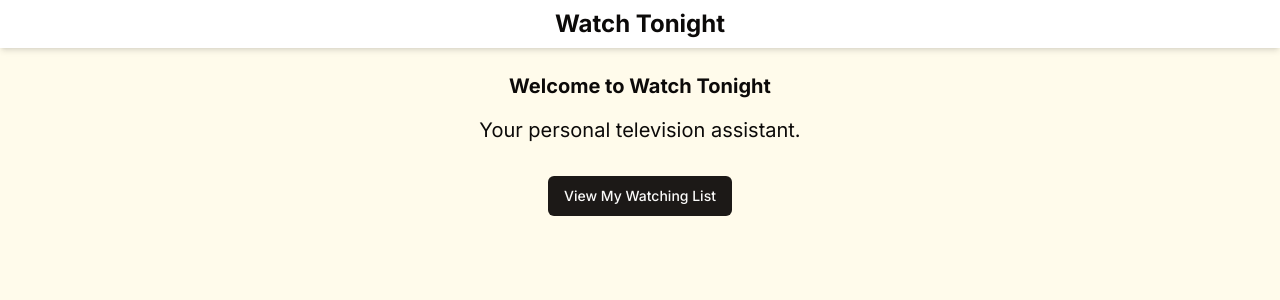
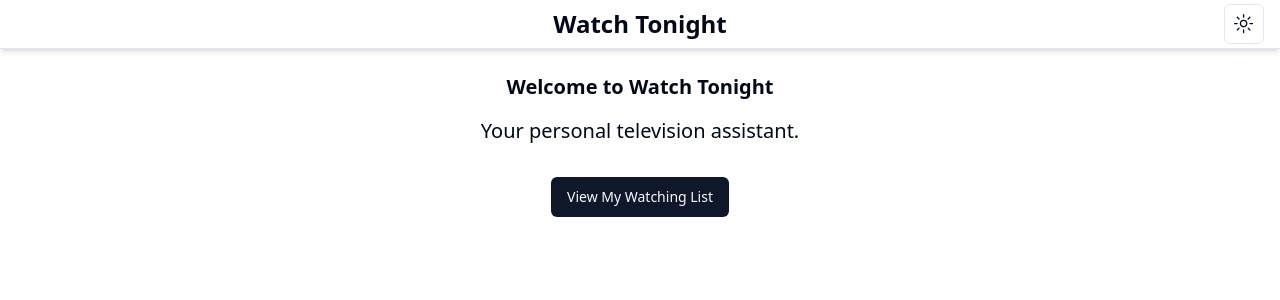
Before and after one commit to keithmancuso/tv-gpt, a Next.js app: page / in a window 1280 px wide. Shown: the top 300 px of the page. Built offline with nearby package versions, Linux system fonts and the light colour scheme.

Commit message:
dark mode

```diff
--- a/app/globals.css
+++ b/app/globals.css
@@ -5,53 +5,52 @@
 @layer base {
   :root {
     --background: 0 0% 100%;
-    --foreground: 20 14.3% 4.1%;
+    --foreground: 222.2 84% 4.9%;
     --card: 0 0% 100%;
-    --card-foreground: 20 14.3% 4.1%;
+    --card-foreground: 222.2 84% 4.9%;
     --popover: 0 0% 100%;
-    --popover-foreground: 20 14.3% 4.1%;
-    --primary: 24 9.8% 10%;
-    --primary-foreground: 60 9.1% 97.8%;
-    --secondary: 60 4.8% 95.9%;
-    --secondary-foreground: 24 9.8% 10%;
-    --muted: 60 4.8% 95.9%;
-    --muted-foreground: 25 5.3% 44.7%;
-    --accent: 60 4.8% 95.9%;
-    --accent-foreground: 24 9.8% 10%;
+    --popover-foreground: 222.2 84% 4.9%;
+    --primary: 222.2 47.4% 11.2%;
+    --primary-foreground: 210 40% 98%;
+    --secondary: 210 40% 96.1%;
+    --secondary-foreground: 222.2 47.4% 11.2%;
+    --muted: 210 40% 96.1%;
+    --muted-foreground: 215.4 16.3% 46.9%;
+    --accent: 210 40% 96.1%;
+    --accent-foreground: 222.2 47.4% 11.2%;
     --destructive: 0 84.2% 60.2%;
-    --destructive-foreground: 60 9.1% 97.8%;
-    --border: 20 5.9% 90%;
-    --input: 20 5.9% 90%;
-    --ring: 20 14.3% 4.1%;
+    --destructive-foreground: 210 40% 98%;
+    --border: 214.3 31.8% 91.4%;
+    --input: 214.3 31.8% 91.4%;
+    --ring: 222.2 84% 4.9%;
     --radius: 0.5rem;
     --chart-1: 12 76% 61%;
     --chart-2: 173 58% 39%;
     --chart-3: 197 37% 24%;
     --chart-4: 43 74% 66%;
-    --font-sans: 'Inter', sans-serif;
     --chart-5: 27 87% 67%;
   }
 
   .dark {
-    --background: 20 14.3% 4.1%;
-    --foreground: 60 9.1% 97.8%;
-    --card: 20 14.3% 4.1%;
-    --card-foreground: 60 9.1% 97.8%;
-    --popover: 20 14.3% 4.1%;
-    --popover-foreground: 60 9.1% 97.8%;
-    --primary: 60 9.1% 97.8%;
-    --primary-foreground: 24 9.8% 10%;
-    --secondary: 12 6.5% 15.1%;
-    --secondary-foreground: 60 9.1% 97.8%;
-    --muted: 12 6.5% 15.1%;
-    --muted-foreground: 24 5.4% 63.9%;
-    --accent: 12 6.5% 15.1%;
-    --accent-foreground: 60 9.1% 97.8%;
+    --background: 222.2 84% 4.9%;
+    --foreground: 210 40% 98%;
+    --card: 215 25% 22%;
+    --card-foreground: 210 40% 98%;
+    --popover: 222.2 84% 4.9%;
+    --popover-foreground: 210 40% 98%;
+    --primary: 210 40% 98%;
+    --primary-foreground: 222.2 47.4% 11.2%;
+    --secondary: 217.2 32.6% 17.5%;
+    --secondary-foreground: 210 40% 98%;
+    --muted: 217.2 32.6% 17.5%;
+    --muted-foreground: 215 20.2% 65.1%;
+    --accent: 217.2 32.6% 17.5%;
+    --accent-foreground: 210 40% 98%;
     --destructive: 0 62.8% 30.6%;
-    --destructive-foreground: 60 9.1% 97.8%;
-    --border: 12 6.5% 15.1%;
-    --input: 12 6.5% 15.1%;
-    --ring: 24 5.7% 82.9%;
+    --destructive-foreground: 210 40% 98%;
+    --border: 217.2 32.6% 17.5%;
+    --input: 217.2 32.6% 17.5%;
+    --ring: 212.7 26.8% 83.9;
     --chart-1: 220 70% 50%;
     --chart-2: 160 60% 45%;
     --chart-3: 30 80% 55%;
--- a/app/layout.tsx
+++ b/app/layout.tsx
@@ -1,8 +1,11 @@
 import type { Metadata } from 'next'
 import { Inter as FontSans } from 'next/font/google'
 import Link from 'next/link'
-
-
+import { GeistSans } from "geist/font/sans"
+import { GeistMono } from "geist/font/mono"
+import { cn } from "@/lib/utils"
+import { ThemeProvider } from "@/components/theme-provider"
+import { ModeToggle } from "@/components/theme-toggle"
 
 import './globals.css'
 import { Card, CardContent } from '@/components/ui/card'
@@ -23,14 +26,27 @@ export default function RootLayout({
   children: React.ReactNode
 }) {
   return (
-    <html lang="en">
-      <body className="min-h-screen bg-amber-50 font-sans antialiased">
-
-        <header className="sticky top-0 z-50 w-full bg-white shadow-md">
+    <html lang="en" suppressHydrationWarning>
+      <body className={cn(
+        "min-h-screen bg-background font-sans antialiased",
+        GeistSans.variable,
+        GeistMono.variable
+      )}>
+        <ThemeProvider
+          attribute="class"
+          defaultTheme="system"
+          enableSystem
+          disableTransitionOnChange
+        >
+          <header className="sticky top-0 z-50 w-full shadow-md bg-background border-b border-slate-200 dark:border-slate-800">
             <div className="container mx-auto py-2">
               <Link href="/" className="block">
                 <h1 className="text-2xl font-bold text-center">Watch Tonight</h1>
               </Link>
+              <div className="absolute top-1 right-4 ">
+                <ModeToggle />
+              </div>
+
             </div>
           </header>
           <div className="container mx-auto py-6">
@@ -38,6 +54,7 @@ export default function RootLayout({
             {children}
 
           </div>
+        </ThemeProvider>
       </body>
     </html>
   )
--- a/app/list/page.tsx
+++ b/app/list/page.tsx
@@ -27,12 +27,12 @@ export default async function Home({
 
   return (
     <>
-      <div className="flex w-full flex-wrap items-end justify-between gap-4 border-b border-zinc-950/10 pb-6 dark:border-white/10">
+      <div className="flex w-full flex-wrap items-end justify-between gap-1  border-b border-zinc-950/10 pb-6 dark:border-white/10">
         <div className="flex justify-center w-full">
           <DropdownMenu>
             <DropdownMenuTrigger asChild>
               <div className="flex items-center cursor-pointer">
-                <h1 className="text-2xl font-bold">{status}</h1>
+                <h1 className="text-lg font-bold">{status}</h1>
                 <svg xmlns="http://www.w3.org/2000/svg" viewBox="0 0 20 20" fill="currentColor" className="w-5 h-5 ml-2">
                   <path fillRule="evenodd" d="M5.23 7.21a.75.75 0 011.06.02L10 11.168l3.71-3.938a.75.75 0 111.08 1.04l-4.25 4.5a.75.75 0 01-1.08 0l-4.25-4.5a.75.75 0 01.02-1.06z" clipRule="evenodd" />
                 </svg>
@@ -61,7 +61,7 @@ export default async function Home({
       <div className="grid grid-cols-1 md:grid-cols-2 lg:grid-cols-3 gap-6 mt-6">
         {shows.map((show) => (
           <Link href={`/show/${show.id}`} key={show.id} className="block hover:shadow-md transition-shadow">
-            <Card>
+            <Card className="shadow">
               <CardHeader>
                 <CardTitle>{show.name}</CardTitle>
                 <CardDescription>{show.app}</CardDescription>
--- a/app/show/[id]/page.tsx
+++ b/app/show/[id]/page.tsx
@@ -136,7 +136,7 @@ export default function ShowDetail({ params }: { params: { id: string } }) {
                     )}
                     <div className="flex space-x-4">
                         <Button type="submit">{isNewShow ? 'Add Show' : 'Update Show'}</Button>
-                        {!isNewShow && <Button type="button" onClick={handleDelete}>Delete Show</Button>}
+                        {!isNewShow && <Button variant="destructive" onClick={handleDelete}>Delete Show</Button>}
                     </div>
                 </form>
             </CardContent>
--- /dev/null
+++ b/components/theme-provider.tsx
@@ -0,0 +1,9 @@
+"use client"
+
+import * as React from "react"
+import { ThemeProvider as NextThemesProvider } from "next-themes"
+import { type ThemeProviderProps } from "next-themes/dist/types"
+
+export function ThemeProvider({ children, ...props }: ThemeProviderProps) {
+    return <NextThemesProvider {...props}>{children}</NextThemesProvider>
+}
--- /dev/null
+++ b/components/theme-toggle.tsx
@@ -0,0 +1,40 @@
+"use client"
+
+import * as React from "react"
+import { MoonIcon, SunIcon } from "@radix-ui/react-icons"
+import { useTheme } from "next-themes"
+
+import { Button } from "@/components/ui/button"
+import {
+    DropdownMenu,
+    DropdownMenuContent,
+    DropdownMenuItem,
+    DropdownMenuTrigger,
+} from "@/components/ui/dropdown-menu"
+
+export function ModeToggle() {
+    const { setTheme } = useTheme()
+
+    return (
+        <DropdownMenu>
+            <DropdownMenuTrigger asChild>
+                <Button variant="outline" size="icon">
+                    <SunIcon className="h-[1.2rem] w-[1.2rem] rotate-0 scale-100 transition-all dark:-rotate-90 dark:scale-0" />
+                    <MoonIcon className="absolute h-[1.2rem] w-[1.2rem] rotate-90 scale-0 transition-all dark:rotate-0 dark:scale-100" />
+                    <span className="sr-only">Toggle theme</span>
+                </Button>
+            </DropdownMenuTrigger>
+            <DropdownMenuContent align="end">
+                <DropdownMenuItem onClick={() => setTheme("light")}>
+                    Light
+                </DropdownMenuItem>
+                <DropdownMenuItem onClick={() => setTheme("dark")}>
+                    Dark
+                </DropdownMenuItem>
+                <DropdownMenuItem onClick={() => setTheme("system")}>
+                    System
+                </DropdownMenuItem>
+            </DropdownMenuContent>
+        </DropdownMenu>
+    )
+}
--- /dev/null
+++ b/components/ui/switch.tsx
@@ -0,0 +1,29 @@
+"use client"
+
+import * as React from "react"
+import * as SwitchPrimitives from "@radix-ui/react-switch"
+
+import { cn } from "@/lib/utils"
+
+const Switch = React.forwardRef<
+  React.ElementRef<typeof SwitchPrimitives.Root>,
+  React.ComponentPropsWithoutRef<typeof SwitchPrimitives.Root>
+>(({ className, ...props }, ref) => (
+  <SwitchPrimitives.Root
+    className={cn(
+      "peer inline-flex h-6 w-11 shrink-0 cursor-pointer items-center rounded-full border-2 border-transparent transition-colors focus-visible:outline-none focus-visible:ring-2 focus-visible:ring-ring focus-visible:ring-offset-2 focus-visible:ring-offset-background disabled:cursor-not-allowed disabled:opacity-50 data-[state=checked]:bg-primary data-[state=unchecked]:bg-input",
+      className
+    )}
+    {...props}
+    ref={ref}
+  >
+    <SwitchPrimitives.Thumb
+      className={cn(
+        "pointer-events-none block h-5 w-5 rounded-full bg-background shadow-lg ring-0 transition-transform data-[state=checked]:translate-x-5 data-[state=unchecked]:translate-x-0"
+      )}
+    />
+  </SwitchPrimitives.Root>
+))
+Switch.displayName = SwitchPrimitives.Root.displayName
+
+export { Switch }
--- a/package.json
+++ b/package.json
@@ -14,16 +14,20 @@
     "@hookform/resolvers": "^3.9.0",
     "@notionhq/client": "^2.2.14",
     "@radix-ui/react-dropdown-menu": "^2.1.1",
+    "@radix-ui/react-icons": "^1.3.0",
     "@radix-ui/react-label": "^2.1.0",
     "@radix-ui/react-select": "^2.1.1",
     "@radix-ui/react-slot": "^1.1.0",
+    "@radix-ui/react-switch": "^1.1.0",
     "@vercel/postgres": "^0.5.1",
     "class-variance-authority": "^0.7.0",
     "clsx": "^2.1.1",
     "cookie": "^0.6.0",
     "framer-motion": "^11.3.31",
+    "geist": "^1.3.1",
     "lucide-react": "^0.436.0",
     "next": "14.0.4",
+    "next-themes": "^0.3.0",
     "openai": "^4.57.0",
     "react": "^18",
     "react-dom": "^18",
--- a/tailwind.config.ts
+++ b/tailwind.config.ts
@@ -70,9 +70,6 @@ const config = {
           to: { height: "0" },
         },
       },
-      fontFamily: {
-        sans: ["var(--font-sans)", ...fontFamily.sans],
-      },
       animation: {
         "accordion-down": "accordion-down 0.2s ease-out",
         "accordion-up": "accordion-up 0.2s ease-out",
```
Also changed, not shown: 1 other file (tests, documents, lock files or other folders). Lines whose indentation alone changed are shown as unchanged.
